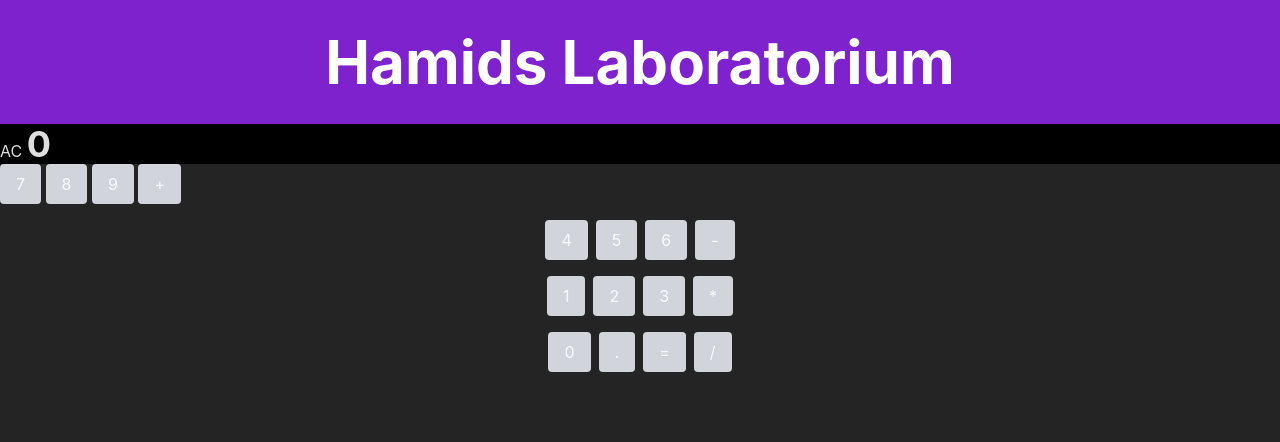
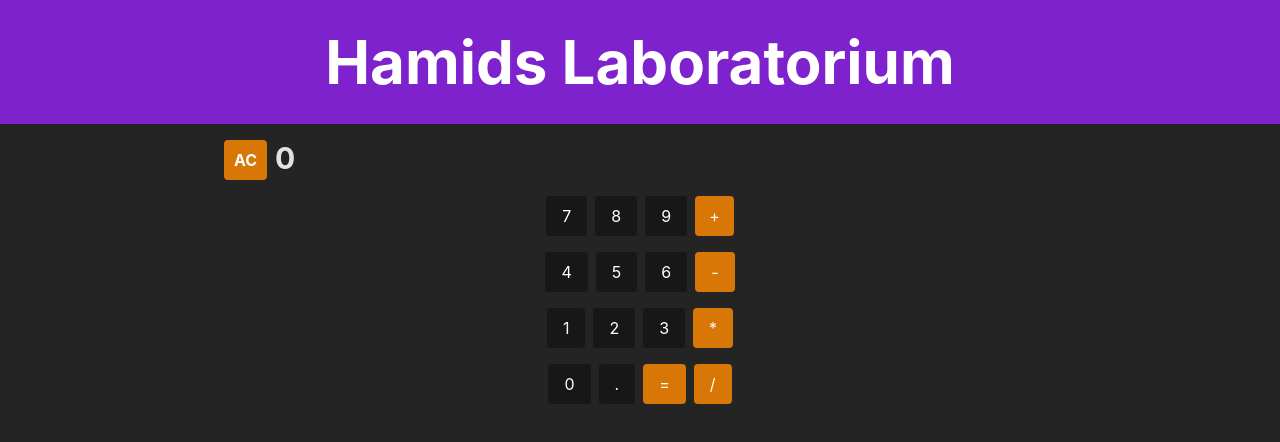
Before and after one commit to hamidettajani/Min-Nettside, a SvelteKit app: page /kalkulator in a window 1280 px wide. Shown: the top 442 px of the page. Built offline with nearby package versions, Linux system fonts and the light colour scheme.

Commit message:
redesign kalkulatoren

```diff
--- a/src/routes/+page.svelte
+++ b/src/routes/+page.svelte
@@ -40,4 +40,7 @@
   <a href="kalkulator" class="ml-10">
     <p class="text-5xl font-bold mt-9">Kalkulator</p>
   </a>
+  <a href="spill" class="ml-10">
+    <p class="text-5xl font-bold mt-9">Spill</p>
+  </a>
 </div>
--- a/src/routes/kalkulator/kalkulator.svelte
+++ b/src/routes/kalkulator/kalkulator.svelte
@@ -84,54 +84,41 @@
   }
 </script>
 
-<div id="kalkulatorBody" class="bg-black w-305px margin-auto padding-5px">
-  <input id="AC" type="button" on:click={nullstill} value="AC" class=""/>
-  <span id="resultat" class="text-4xl font-bold">0</span>
-</div>
+<!-- <span id="resultat" class="right- text-4xl font-bold">0</span>
+<div class="">
+  <input id="AC" type="button" on:click={nullstill} value="AC" class="cursor-pointer text-3xl font-bold"/>
+</div> -->
 
-<div class="color-white bg-black-400 w-60px h-60px">
-  <input type="button" on:click={() => tall('7')} value="7" class="bg-gray-300 px-4 py-2 rounded"/>
-  <input type="button" on:click={() => tall('8')} value="8" class="bg-gray-300 px-4 py-2 rounded"/>
-  <input type="button" on:click={() => tall('9')} value="9" class="bg-gray-300 px-4 py-2 rounded"/>
-  <input type="button" on:click={() => operatør('+')} value="+" class="bg-gray-300 px-4 py-2 rounded"/>
+<div class="flex justify-start space-x-2 my-4">
+  <input id="AC" type="button" on:click={nullstill} value="AC" class="ml-56 bg-amber-600 text-white font-bold px-2.5 py-2 rounded cursor-pointer"/>
+  <span id="resultat" class="text-3xl font-bold">0</span>
+  <div class="flex-grow"></div>
 </div>
 
 <div class="flex justify-center space-x-2 my-4">
-  <input type="button" on:click={() => tall('4')} value="4" class="bg-gray-300 px-4 py-2 rounded"/>
-  <input type="button" on:click={() => tall('5')} value="5" class="bg-gray-300 px-4 py-2 rounded"/>
-  <input type="button" on:click={() => tall('6')} value="6" class="bg-gray-300 px-4 py-2 rounded"/>
-  <input type="button" on:click={() => operatør('-')} value="-" class="bg-gray-300 px-4 py-2 rounded"/>
+  <input type="button" on:click={() => tall('7')} value="7" class="bg-neutral-900 text-white px-4 py-2 rounded cursor-pointer"/>
+  <input type="button" on:click={() => tall('8')} value="8" class="bg-neutral-900 text-white px-4 py-2 rounded cursor-pointer"/>
+  <input type="button" on:click={() => tall('9')} value="9" class="bg-neutral-900 text-white px-4 py-2 rounded cursor-pointer"/>
+  <input type="button" on:click={() => operatør('+')} value="+" class="bg-amber-600 text-white px-3.5 py-2 rounded cursor-pointer"/>
 </div>
 
 <div class="flex justify-center space-x-2 my-4">
-  <input type="button" on:click={() => tall('1')} value="1" class="bg-gray-300 px-4 py-2 rounded"/>
-  <input type="button" on:click={() => tall('2')} value="2" class="bg-gray-300 px-4 py-2 rounded"/>
-  <input type="button" on:click={() => tall('3')} value="3" class="bg-gray-300 px-4 py-2 rounded"/>
-  <input type="button" on:click={() => operatør('*')} value="*" class="bg-gray-300 px-4 py-2 rounded"/>
+  <input type="button" on:click={() => tall('4')} value="4" class="bg-neutral-900 text-white px-4 py-2 rounded cursor-pointer"/>
+  <input type="button" on:click={() => tall('5')} value="5" class="bg-neutral-900 text-white px-4 py-2 rounded cursor-pointer"/>
+  <input type="button" on:click={() => tall('6')} value="6" class="bg-neutral-900 text-white px-4 py-2 rounded cursor-pointer"/>
+  <input type="button" on:click={() => operatør('-')} value="-" class="bg-amber-600 text-white px-4 py-2 rounded cursor-pointer"/>
 </div>
 
 <div class="flex justify-center space-x-2 my-4">
-  <input type="button" on:click={() => tall('0')} value="0" class="bg-gray-300 px-4 py-2 rounded"/>
-  <input type="button" on:click={() => tall('.')} value="." class="bg-gray-300 px-4 py-2 rounded"/>
-  <input id="løs" type="button" on:click={() => regnutQueue(queue)} value="=" class="bg-gray-300 px-4 py-2 rounded"/>
-  <input type="button" on:click={() => operatør('/')} value="/" class="bg-gray-300 px-4 py-2 rounded"/>
+  <input type="button" on:click={() => tall('1')} value="1" class="bg-neutral-900 text-white px-4 py-2 rounded cursor-pointer"/>
+  <input type="button" on:click={() => tall('2')} value="2" class="bg-neutral-900 text-white px-4 py-2 rounded cursor-pointer"/>
+  <input type="button" on:click={() => tall('3')} value="3" class="bg-neutral-900 text-white px-4 py-2 rounded cursor-pointer"/>
+  <input type="button" on:click={() => operatør('*')} value="*" class="bg-amber-600 text-white px-4 py-2 rounded cursor-pointer"/>
 </div>
 
-<!-- <div class="w-1/4 mx-auto p-4">
-  <h1 class="text-2xl font-semibold">Kalkulator</h1>
-
-  <div class="flex justify-center mt-5">
-    <input class="p-4 w-64 bg-gray-200 text-black" type="text"
-    placeholder="Skriv inn et regnestykke"
-    bind:value={regnestykke}
-    />
-
-    <button class="w-1/2 p-4 bg-purple-600 text-white hover:bg-purple-700" on:click={løsregnestykke}>
-      Regn ut
-    </button>
-
-  </div>
-  <p class="text-lg font-bold mt-4">
-    Resultat: {resultat}
-  </p>
-</div> -->
+<div class="flex justify-center space-x-2 my-4">
+  <input type="button" on:click={() => tall('0')} value="0" class="bg-neutral-900 text-white px-4 py-2 rounded cursor-pointer"/>
+  <input type="button" on:click={() => tall('.')} value="." class="bg-neutral-900 text-white px-4 py-2 rounded cursor-pointer"/>
+  <input id="løs" type="button" on:click={() => regnutQueue(queue)} value="=" class="bg-amber-600 text-white px-4 py-2 rounded cursor-pointer"/>
+  <input type="button" on:click={() => operatør('/')} value="/" class="bg-amber-600 text-white px-4 py-2 rounded cursor-pointer"/>
+</div>
```
Also changed, not shown: src/routes/spill/+page.svelte (added).
